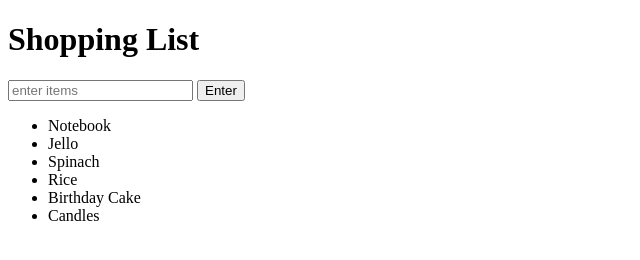
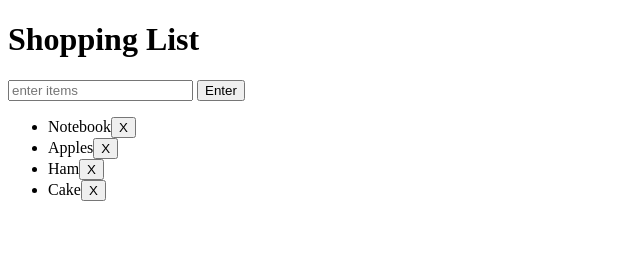
Before and after one commit to Qudusayo/javascript-simple-todoList, a plain HTML site: page index.html in a window 1280 px wide. Shown: the whole page, without its empty margins (0-640 px from the left). Drawn offline with Linux system fonts and the light colour scheme.

Commit message:
Add delete button when list items created

```diff
--- a/index.html
+++ b/index.html
@@ -10,12 +10,10 @@
 	<input id="userInput" type="text" placeholder="enter items">
 	<button id="enter">Enter</button>
 	<ul id="shoppingList">
-		<li>Notebook</li>
-		<li>Jello</li>
-		<li>Spinach</li>
-		<li>Rice</li>
-		<li>Birthday Cake</li>
-		<li>Candles</li>
+		<li>Notebook<button class="delete">X</button></li>
+		<li>Apples<button class="delete">X</button></li>
+		<li>Ham<button class="delete">X</button></li>
+		<li>Cake<button class="delete">X</button></li>
 	</ul>
 	<script type="text/javascript" src="script.js"></script>
 </body>
--- a/script.js
+++ b/script.js
@@ -28,8 +28,14 @@ function addAfterKeypress(e) {
 	li.appendChild(document.createTextNode(userInput.value));
 	shoppingList.appendChild(li);
 	userInput.value = "";
+
+
+// Create Delete button
+let deleteBtn = document.createElement('button');
+deleteBtn.className = 'delete';
+deleteBtn.appendChild(document.createTextNode('X'));
+li.appendChild(deleteBtn);
 }
-
 
 
 
```
